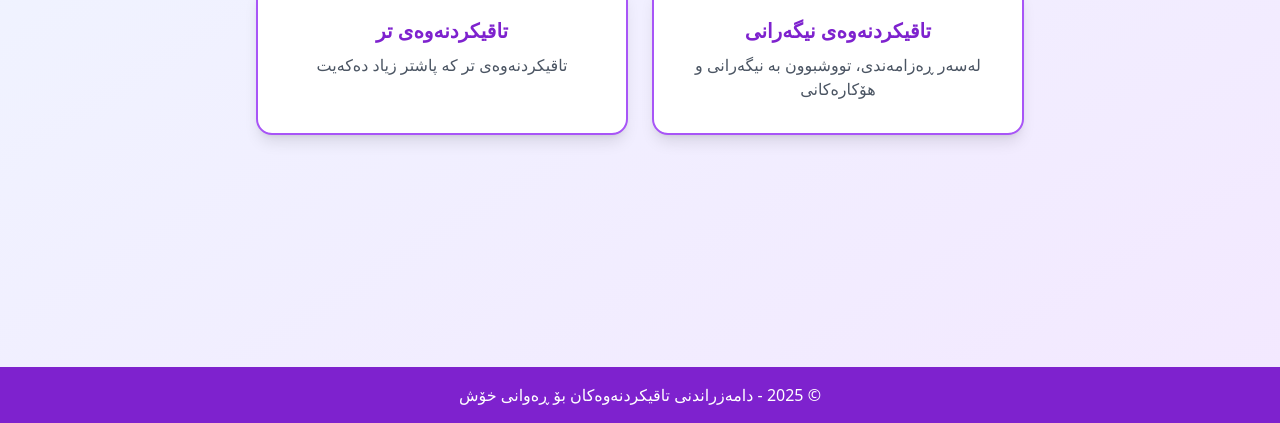
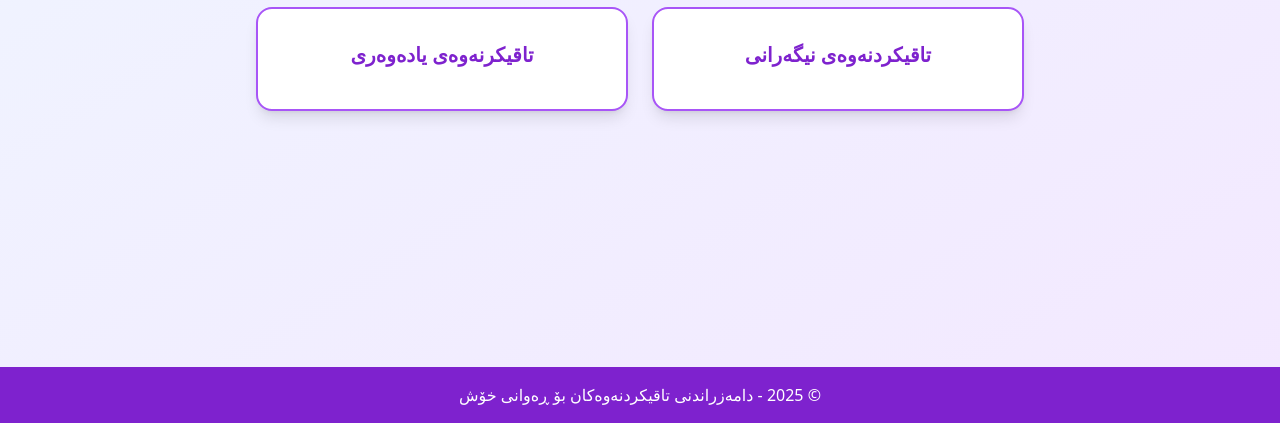
Before and after one commit to shahramdart/Rawany-Examp, a plain HTML site: page index.html in a window 1280 px wide. Shown: the part 377-800 px from the top of the page. Drawn offline with nearby package versions, Linux system fonts and the light colour scheme.

Commit message:
Updating

```diff
--- a/index.html
+++ b/index.html
@@ -27,13 +27,11 @@
       <!-- stress Test -->
       <a href="stress.html" class="bg-white border-2 border-purple-500 rounded-2xl shadow-lg p-8 text-center hover:bg-purple-100 transition duration-300">
         <h3 class="text-xl font-semibold text-purple-700 mb-2">تاقیکردنەوەی نیگەرانی</h3>
-        <p class="text-gray-600">لەسەر ڕەزامەندی، تووشبوون بە نیگەرانی و هۆکارەکانی</p>
       </a>
 
       <!-- memorize Test -->
       <a href="memorize.html" class="bg-white border-2 border-purple-500 rounded-2xl shadow-lg p-8 text-center hover:bg-purple-100 transition duration-300">
-        <h3 class="text-xl font-semibold text-purple-700 mb-2">تاقیکردنەوەی تر</h3>
-        <p class="text-gray-600">تاقیکردنەوەی تر کە پاشتر زیاد دەکەیت</p>
+        <h3 class="text-xl font-semibold text-purple-700 mb-2">تاقیکرنەوەی یادەوەری</h3>
       </a>
     </div>
 
```
Also changed, not shown: stress.html (+2 -2 lines).
